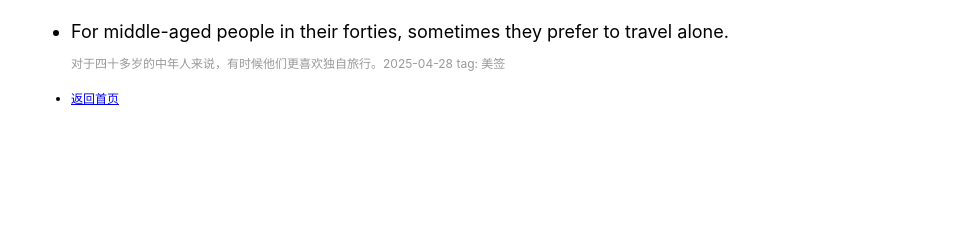
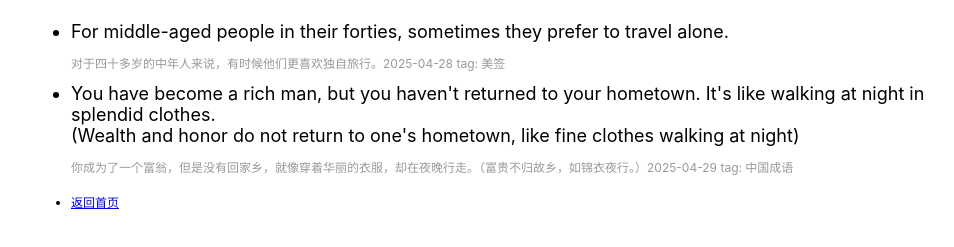
Before and after one commit to taosapp/English-learning, a plain HTML site: page notes.html in a window 1280 px wide. Shown: the part 79-326 px from the top of the page, without its empty margins (129-1083 px from the left). Drawn offline with Linux system fonts and the light colour scheme.

Commit message:
modified:   notes.html

```diff
--- a/notes.html
+++ b/notes.html
@@ -37,6 +37,10 @@
     <li>For middle-aged people in their forties, sometimes they prefer to travel alone.
         <p>对于四十多岁的中年人来说，有时候他们更喜欢独自旅行。<span>2025-04-28 tag: 美签</span></p>
     </li>
+    <li>You have become a rich man, but you haven't returned to your hometown. It's like walking at night in splendid clothes. <br />
+        (Wealth and honor do not return to one's hometown, like fine clothes walking at night)
+        <p>你成为了一个富翁，但是没有回家乡，就像穿着华丽的衣服，却在夜晚行走。（富贵不归故乡，如锦衣夜行。）<span>2025-04-29 tag: 中国成语</span></p>
+    </li>
 </ul>
 
 <footer>
```
